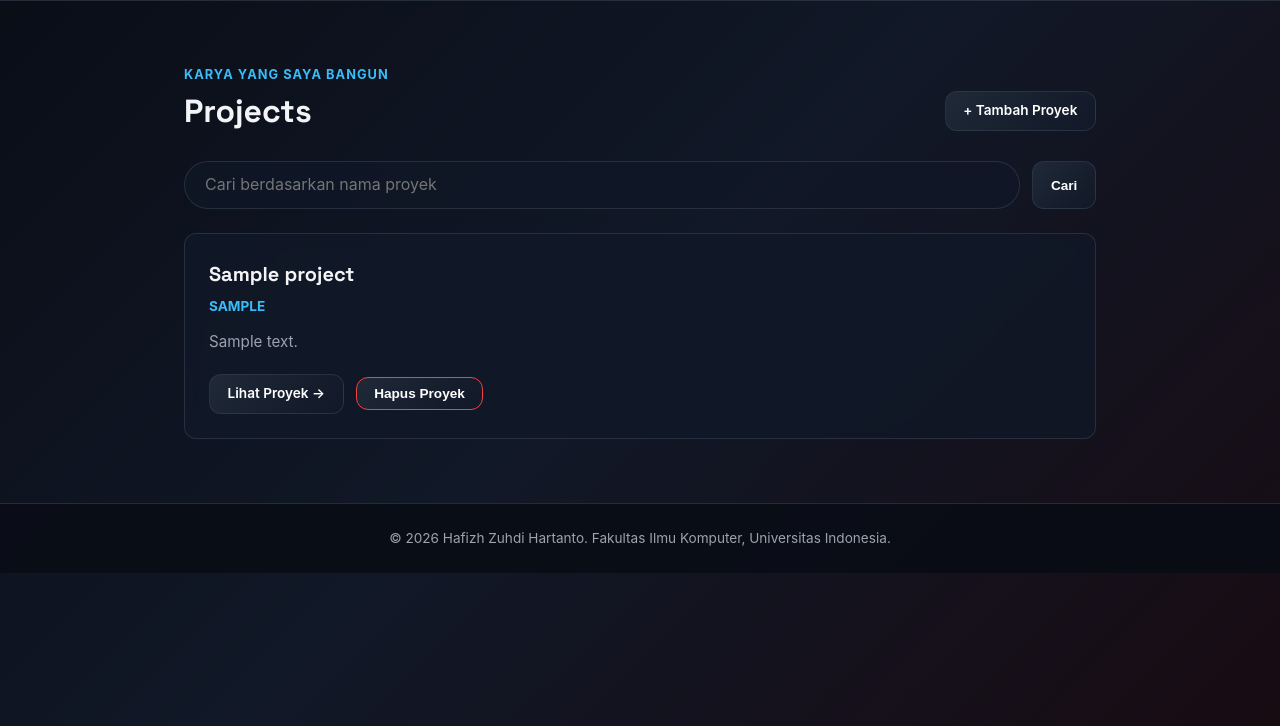
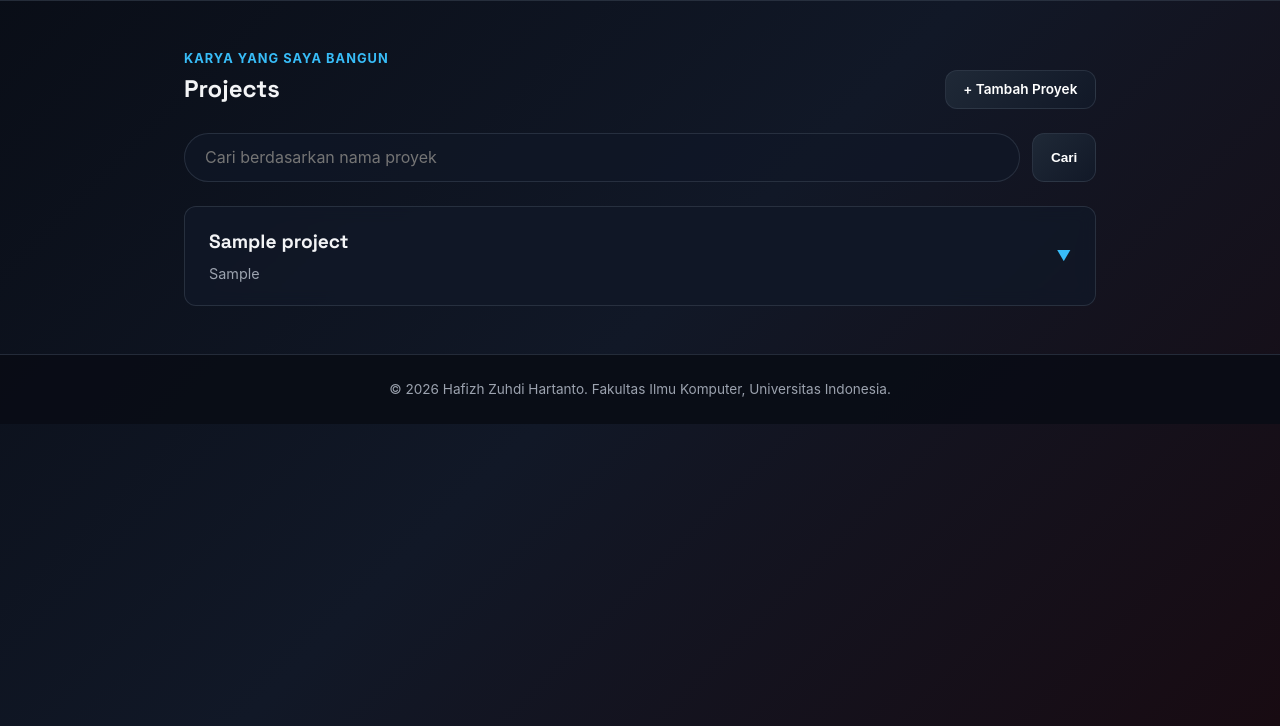
Before and after one commit to Hafizh0205/myportofolio, a Django app: page /projects/ in a window 1280 px wide. Shown: the part 74-800 px from the top of the page. Run offline with Django 5.2, Linux system fonts and the light colour scheme; tables that the repository leaves empty hold one stand-in row (values such as "Sample post"); parts of the project's set-up code (start-up, migrations or seed data) failed here and were passed over.

Commit message:
Complete Tugas 3

```diff
--- a/static/css/style.css
+++ b/static/css/style.css
@@ -151,6 +151,7 @@ h1, .brand {
     border-radius: var(--radius);
     padding: 0.5rem 1.1rem;
     transition: all 0.2s ease;
+    cursor: pointer;
 }
 
 .social-link:hover {
@@ -218,6 +219,7 @@ h1, .brand {
     display: flex;
     flex-direction: column;
     gap: 1rem;
+    width: 100%;
 }
 
 .edu-card {
@@ -262,17 +264,20 @@ h1, .brand {
     font-weight: 700;
     color: var(--ink);
     margin-bottom: 0.25rem;
+    word-break: break-word; /* Mencegah teks panjang merusak layout */
 }
 
 .edu-header-info p {
     font-size: 0.9rem;
     color: var(--text-muted);
+    word-break: break-word;
 }
 
 .edu-icon {
     font-size: 0.9rem;
     color: var(--accent-blue);
     transition: transform 0.3s ease;
+    margin-left: 1rem;
 }
 
 .edu-card[open] .edu-icon {
@@ -284,6 +289,7 @@ h1, .brand {
     padding: 0 1.5rem 1.25rem 1.5rem;
     border-top: 1px dashed var(--line);
     margin-top: 0.5rem;
+    word-break: break-word;
 }
 
 .edu-details-content ul {
@@ -357,7 +363,7 @@ h1, .brand {
 }
 
 /* ========================================================
-   GAYA KAPSUL MODERN
+   GAYA KAPSUL MODERN & PROJECTS LAYOUT
    ======================================================== */
 
 .project-header {
@@ -369,7 +375,6 @@ h1, .brand {
     margin-bottom: 1.5rem;
 }
 
-/* Mengubah layout kartu project menjadi 1 kolom vertikal full-width */
 .project-grid {
     display: flex;
     flex-direction: column;
--- a/templates/projects.html
+++ b/templates/projects.html
@@ -5,7 +5,7 @@
 
 {% block content %}
 <main>
-    <section class="experience-section" id="projects">
+    <section class="content-section" id="projects">
         <div class="container">
             <p class="section-kicker">Karya Yang Saya Bangun</p>
 
@@ -22,22 +22,20 @@
                 <button type="submit" class="social-link">Cari</button>
             </form>
 
-            <div class="project-grid" style="margin-top: 1.5rem;">
+            <div class="edu-list" style="margin-top: 1.5rem;">
                 {% for project in project_list %}
-                <article class="edu-card in-view" style="padding: 1.5rem; width: 100%;">
-                    <div style="display: flex; justify-content: space-between; align-items: flex-start; gap: 1rem;">
-                        <div>
-                            <h3 style="font-family: 'Space Grotesk', sans-serif; font-size: 1.25rem; color: var(--ink); margin-bottom: 0.35rem;">
-                                {{ project.title }}
-                            </h3>
-                            <p style="color: var(--accent-blue); font-size: 0.85rem; font-weight: 700; text-transform: uppercase; margin-bottom: 0.75rem;">
-                                {{ project.tech_stack }}
-                            </p>
-                            <p style="color: var(--text-muted); font-size: 0.95rem;">
+                <details class="edu-card in-view">
+                    <summary class="edu-summary">
+                        <div class="edu-header-info">
+                            <h3>{{ project.title }}</h3>
+                            <p>{{ project.tech_stack }}</p>
+                        </div>
+                        <span class="edu-icon">&#9660;</span>
+                    </summary>
+                    <div class="edu-details-content">
+                        <p style="margin-top: 0.75rem; color: var(--text-muted); word-break: break-word;">
                             {{ project.description }}
                         </p>
-                        </div>
-                    </div>
 
                         <div style="margin-top: 1.25rem; display: flex; gap: 0.75rem; align-items: center;">
                             {% if project.project_url %}
@@ -53,7 +51,8 @@
                                 </button>
                             </form>
                         </div>
-                </article>
+                    </div>
+                </details>
                 {% empty %}
                 <p class="empty-state">Belum ada proyek yang ditemukan.</p>
                 {% endfor %}
@@ -61,4 +60,26 @@
         </div>
     </section>
 </main>
+
+<script>
+    document.addEventListener("DOMContentLoaded", function() {
+        const observerOptions = {
+            root: null,
+            rootMargin: '0px',
+            threshold: 0.15
+        };
+
+        const observer = new IntersectionObserver((entries) => {
+            entries.forEach(entry => {
+                if (entry.isIntersecting) {
+                    entry.target.classList.add('in-view');
+                }
+            });
+        }, observerOptions);
+
+        document.querySelectorAll('.edu-card').forEach(card => {
+            observer.observe(card);
+        });
+    });
+</script>
 {% endblock content %}
```
Also changed, not shown: 1 other file. Lines whose indentation alone changed are shown as unchanged.
